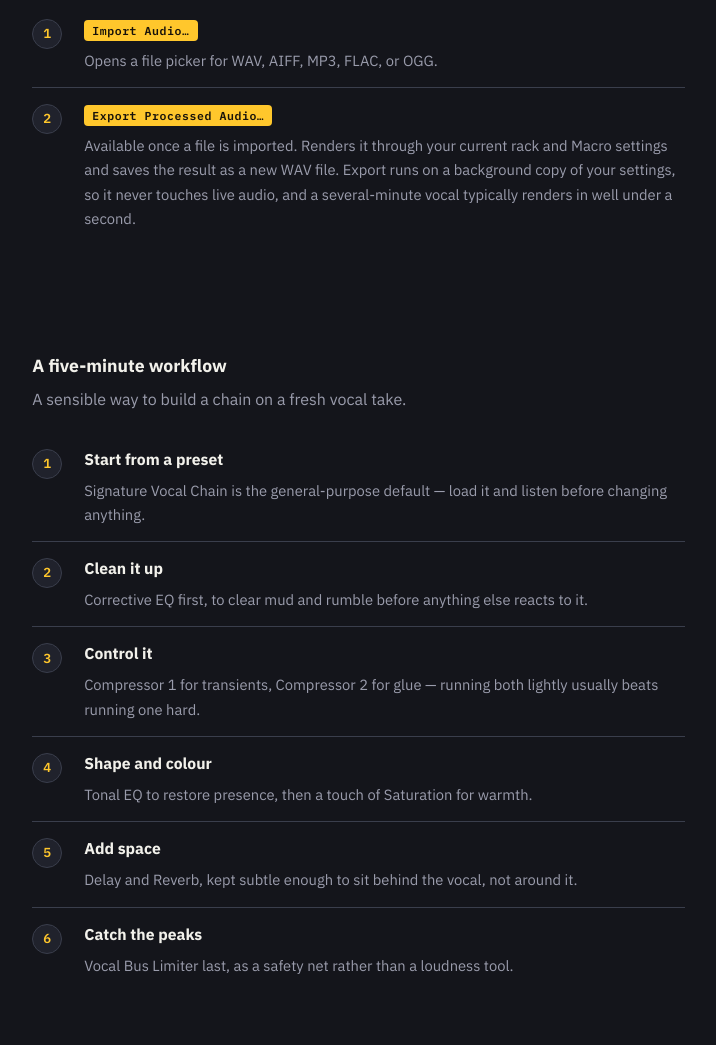
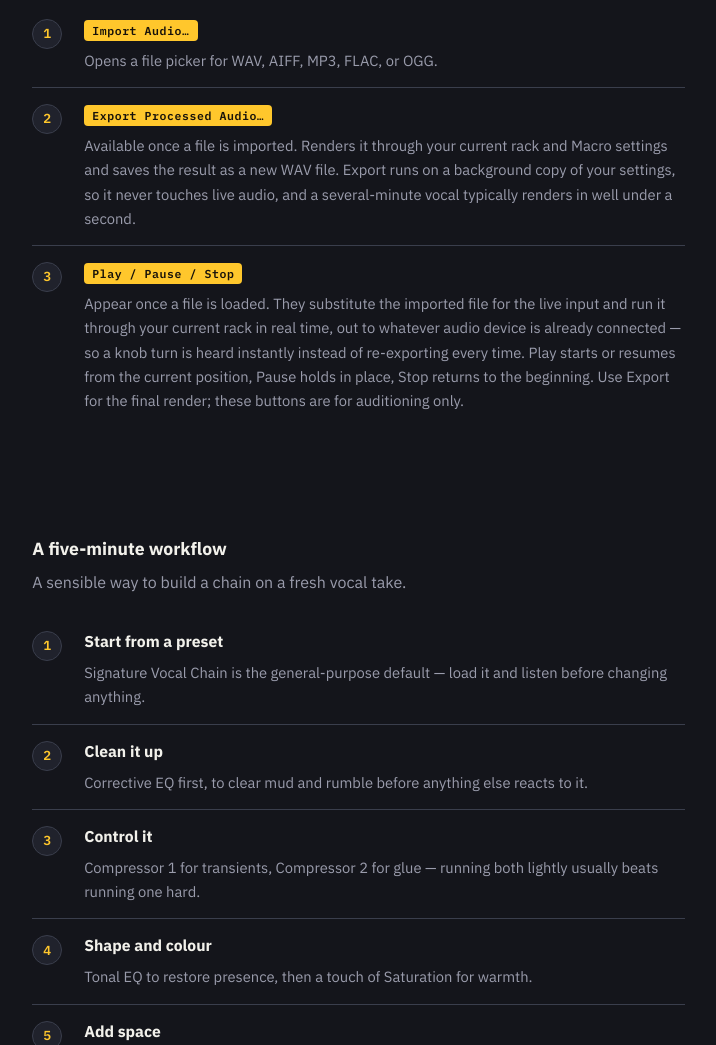
Before and after one commit to dabelinfotech/zinox-audio, a website: page website/zinox-lacquer.html in a window 1280 px wide. Shown: the part 9288-10333 px from the top of the page, without its empty margins (309-1025 px from the left). Drawn offline with Linux system fonts and the light colour scheme; a web font is replaced by a local one.

Commit message:
Document standalone Play/Pause/Stop playback buttons on the Zinox Lacquer manual page

```diff
--- a/website/zinox-lacquer.html
+++ b/website/zinox-lacquer.html
@@ -503,6 +503,7 @@
       <ol class="steps">
         <li><h4><span class="key mono">Import Audio…</span></h4><p>Opens a file picker for WAV, AIFF, MP3, FLAC, or OGG.</p></li>
         <li><h4><span class="key mono">Export Processed Audio…</span></h4><p>Available once a file is imported. Renders it through your current rack and Macro settings and saves the result as a new WAV file. Export runs on a background copy of your settings, so it never touches live audio, and a several-minute vocal typically renders in well under a second.</p></li>
+        <li><h4><span class="key mono">Play / Pause / Stop</span></h4><p>Appear once a file is loaded. They substitute the imported file for the live input and run it through your current rack in real time, out to whatever audio device is already connected — so a knob turn is heard instantly instead of re-exporting every time. Play starts or resumes from the current position, Pause holds in place, Stop returns to the beginning. Use Export for the final render; these buttons are for auditioning only.</p></li>
       </ol>
     </section>
 
```
